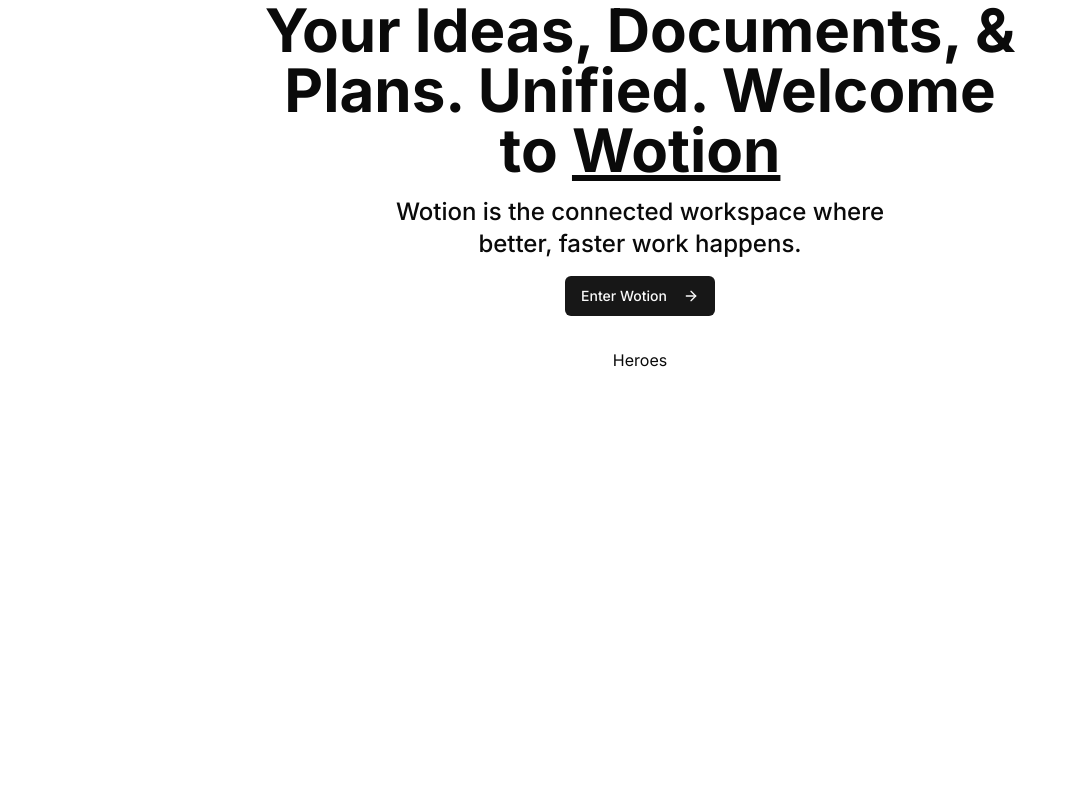
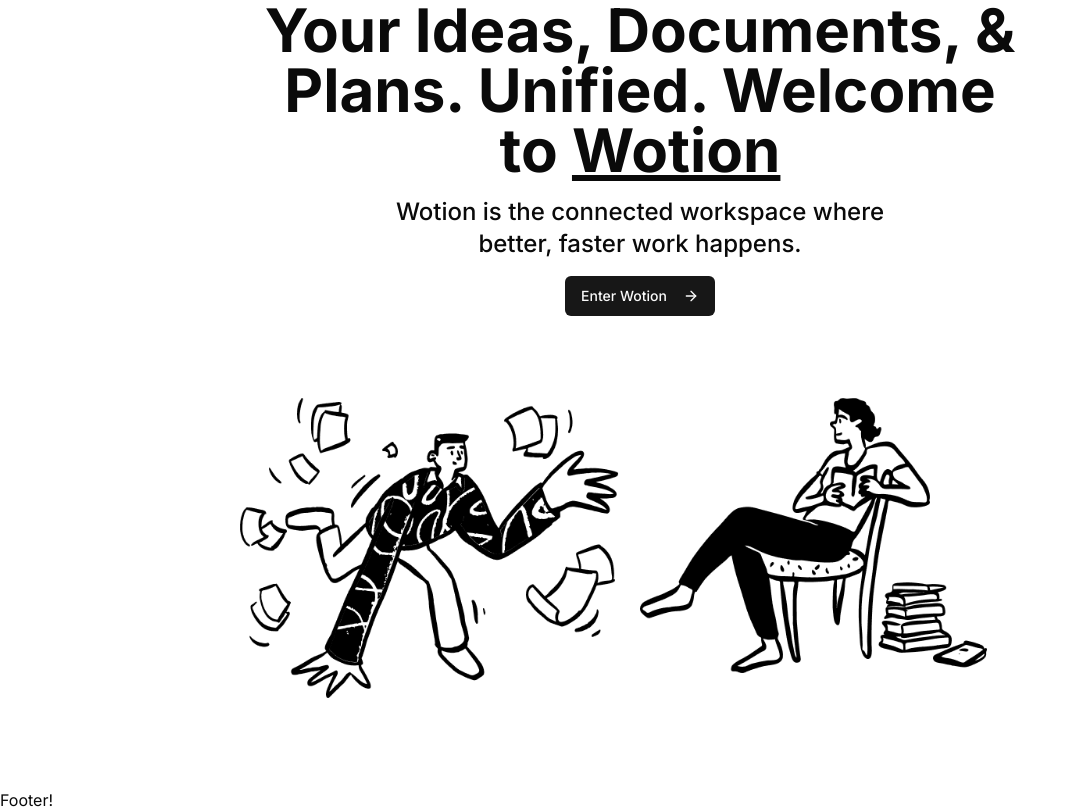
Before and after one commit to Aeowulf/notion-clone, a Next.js app: page / in a window 1280 px wide. Shown: the whole page, without its empty margins (0-1077 px from the left). Built offline with nearby package versions, Linux system fonts and the light colour scheme.

Commit message:
Finished the Heroes component, creating the Footer

```diff
--- /dev/null
+++ b/app/(marketing)/_components/Footer.tsx
@@ -0,0 +1,7 @@
+export const Footer = () => {
+  return (
+    <div>
+      Footer!
+    </div>
+  )
+}
--- a/app/(marketing)/_components/Heroes.tsx
+++ b/app/(marketing)/_components/Heroes.tsx
@@ -2,8 +2,26 @@ import Image from 'next/image'
 
 export const Heroes = () => {
   return (
-    <div>
-      Heroes
+    <div className="flex flex-col items-center justify-center max-w-5xl">
+      <div className='flex items-center'>
+        <div className='relative w-[300px] h-[300px] sm:w-[350px] sm:h-[350px] md:h-[400px] md:w-[400px]'>
+          <Image
+            src="/documents.png"
+            fill
+            className="object-contain"
+            alt="Documents"
+          />
+        </div>
+
+        <div className='relative h-[400px] w-[400px] hidden md:block'>
+          <Image
+            src='/reading.png'
+            fill
+            className='object-contain'
+            alt='Reading'
+          />
+        </div>
+      </div>
     </div>
   )
 }
--- a/app/(marketing)/page.tsx
+++ b/app/(marketing)/page.tsx
@@ -1,4 +1,5 @@
 import { Heading } from "./_components/Heading"
+import { Footer } from './_components/Footer'
 import { Heroes } from "./_components/Heroes"
 
 const MarketingPage = () => {
@@ -9,6 +10,8 @@ const MarketingPage = () => {
 
         <Heroes />
       </div>
+
+      <Footer />
     </div>
   )
 }
```
